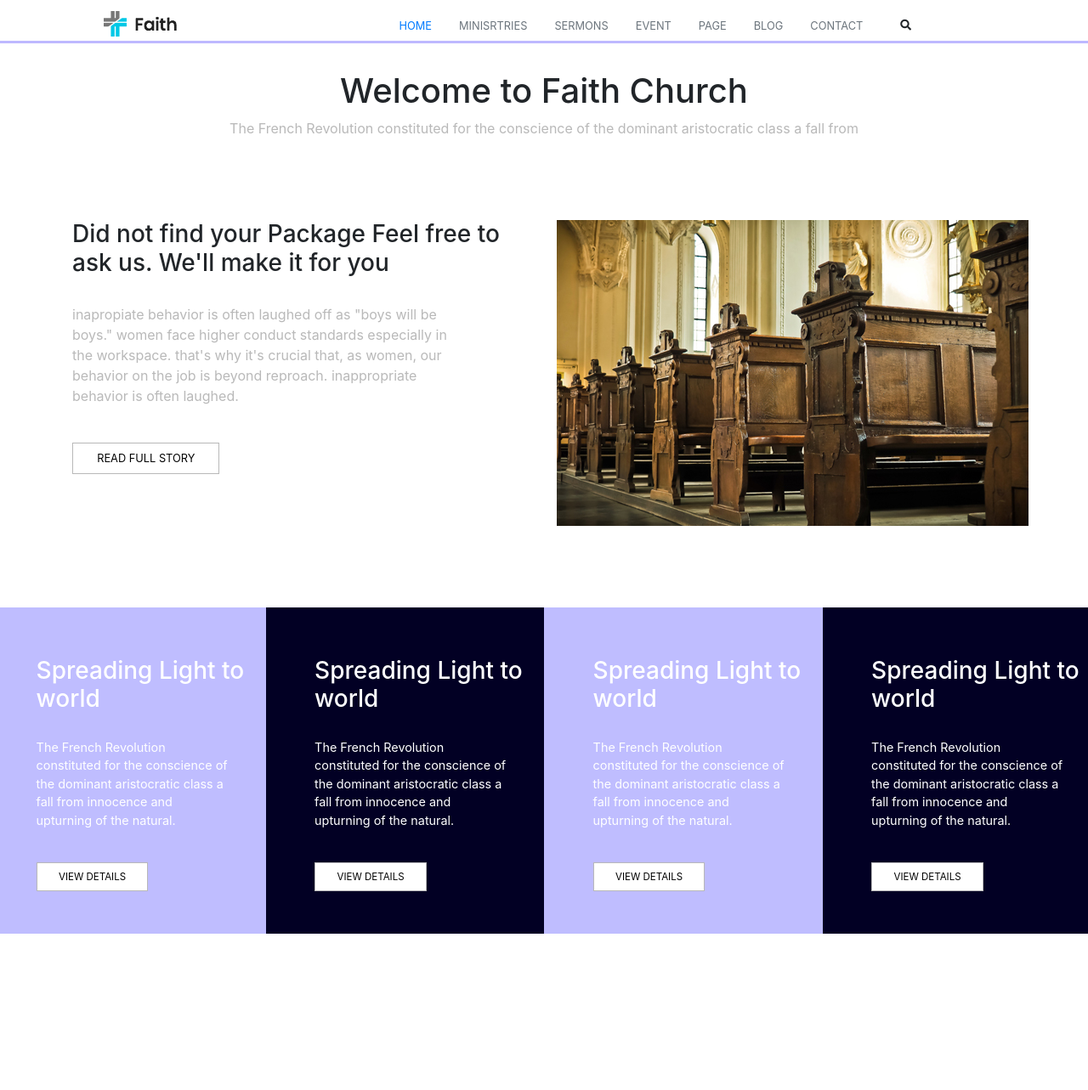
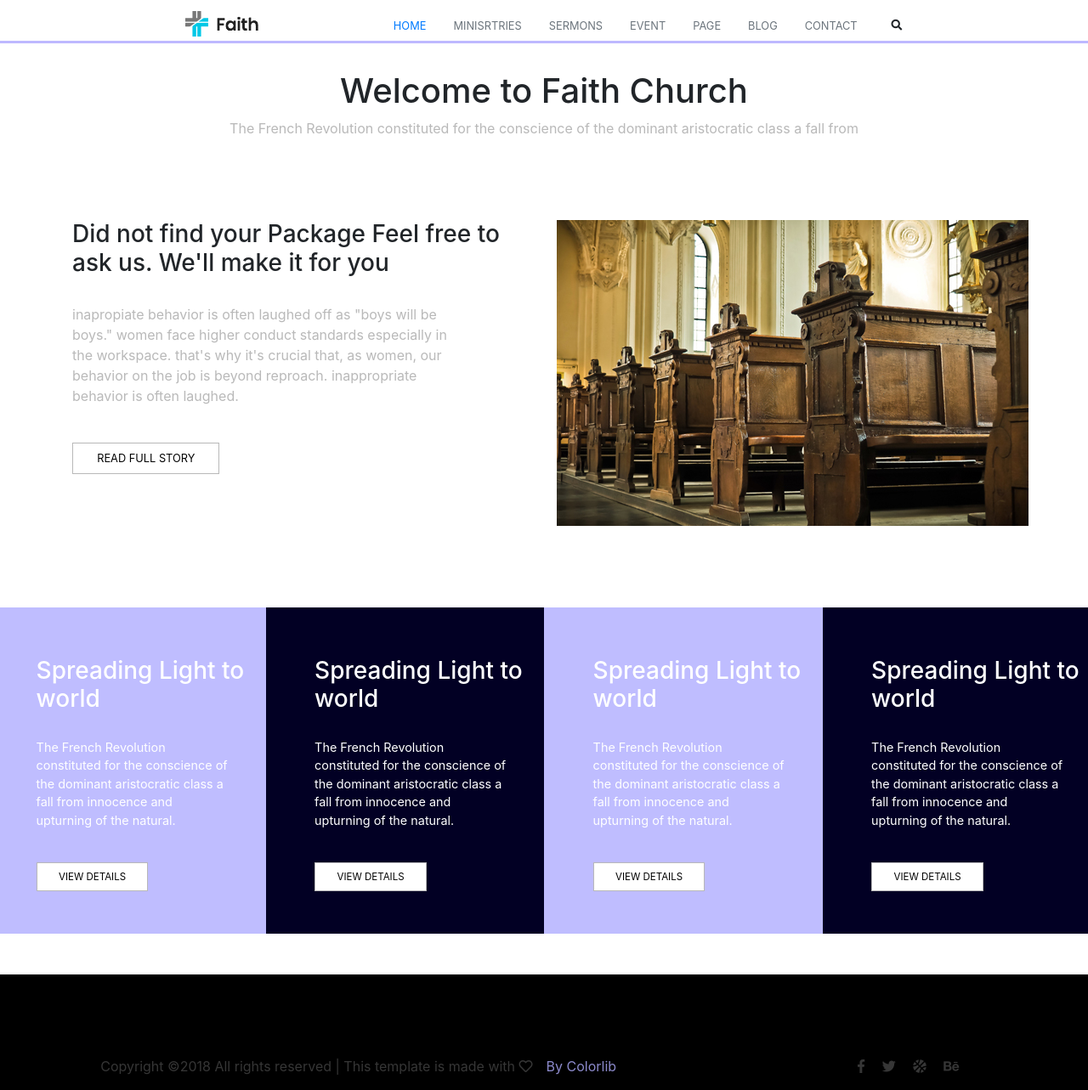
Before and after one commit to nisengwechristopher/exo_prenom, a website: page index.html in a window 1280 px wide. Shown: the whole page at 85% size. Before the commit the page ends 1099 px from the top, so only its background shows below. Drawn offline with nearby package versions, Linux system fonts and the light colour scheme.

Commit message:
fin du footer et essayer d'ecrire la section spreading autrement

```diff
--- a/index.html
+++ b/index.html
@@ -91,5 +91,23 @@
             <a class="button2" href="">view details</a>
         </div>
     </div>
+
+    <!-- footer -->
+
+        <footer>
+            <div class="row">
+                <div class="col-8">
+                    <p>Copyright ©2018 All rights reserved | This template is made with <i class="far fa-heart"></i><span>by colorlib</span></i>  </p>
+                </div>
+                <div class="col-4">
+                    <i class="fab fa-facebook-f"></i>
+                    <i class="fab fa-twitter"></i>
+                    <i class="fas fa-basketball-ball"></i>
+                    <i class="fab fa-behance"></i>
+                </div>
+            </div>
+        </footer>
+
+
 </body>
 </html>
--- a/src/sass/style.sass
+++ b/src/sass/style.sass
@@ -1,10 +1,14 @@
 header
     border-bottom: 0.2em solid rgba(174, 168, 255, 0.8)
-    .row
-        padding-top: 1em
-        text-transform: uppercase
-        font-size: 0.8em
-        text-align: center
+    .container
+        max-width: 85%
+        padding-left: 6em
+
+        .row
+            padding-top: 1em
+            text-transform: uppercase
+            font-size: 0.8em
+            text-align: center
 
 .textColor1
     color: rgba(184, 184, 184, 0.993)
@@ -69,3 +73,15 @@ header
 
 .spreading
     margin-top: 6em
+
+footer
+    text-align: center
+    color: rgba(54, 54, 54, 0.993)
+    margin-top: 3em
+    padding-top: 6em
+    background-color: black
+    i
+        margin-right: 1em
+    span
+        text-transform: capitalize
+        color: rgba(175, 173, 255, 0.8)
```
Also changed, not shown: public/css/style.css, 1 other file.
